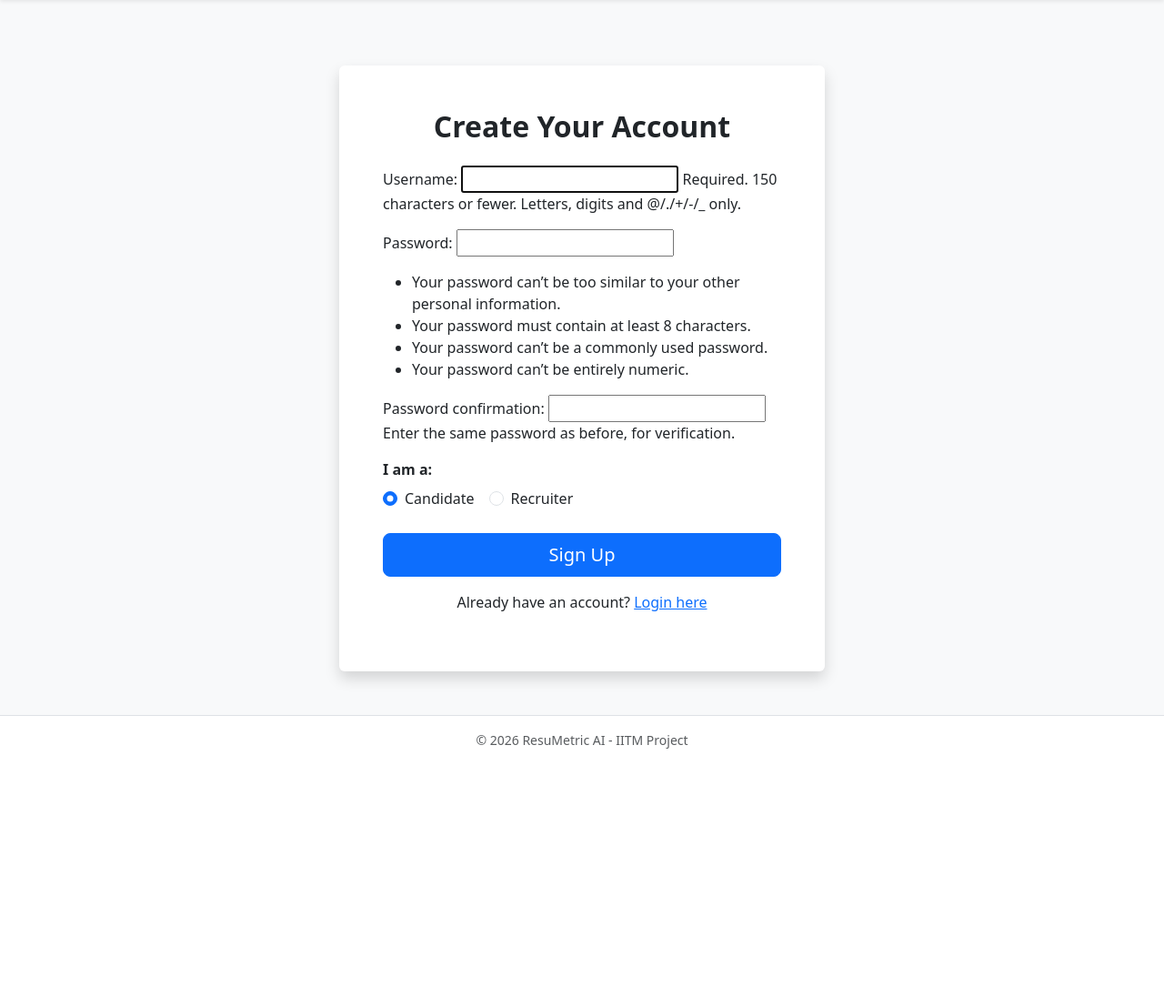
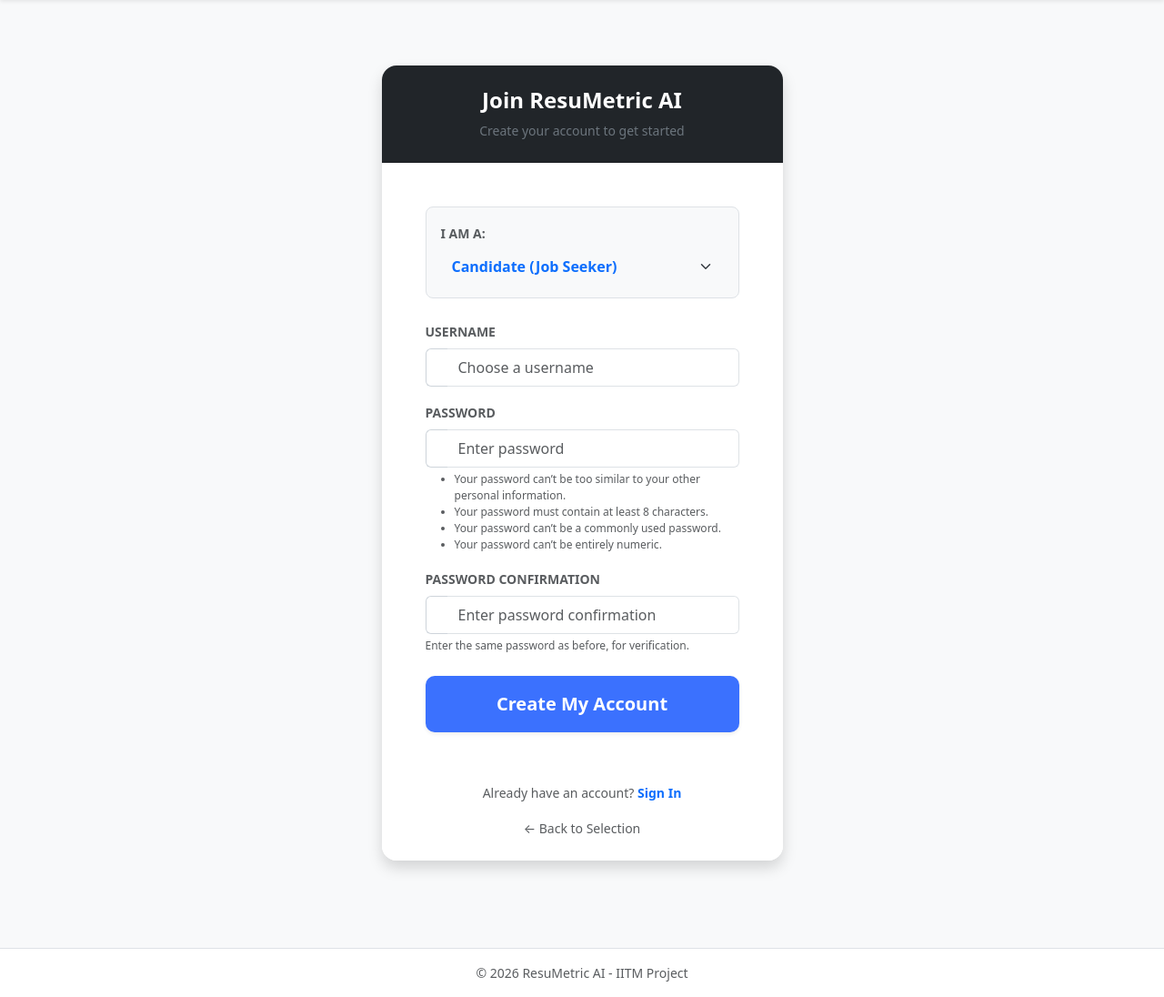
Before and after one commit to jasnam-kaur/ResuMetric_AI, a Django app: page /register/ in a window 1280 px wide. Shown: the part 56-1152 px from the top of the page at 91% size. Before the commit the page ends 879 px from the top, so only its background shows below. Run offline with Django 5.2, Linux system fonts and the light colour scheme.

Commit message:
dynamic login/signup fix

```diff
--- a/core/urls.py
+++ b/core/urls.py
@@ -1,26 +1,17 @@
-"""
-URL configuration for core project.
-
-The `urlpatterns` list routes URLs to views. For more information please see:
-    https://docs.djangoproject.com/en/5.2/topics/http/urls/
-Examples:
-Function views
-    1. Add an import:  from my_app import views
-    2. Add a URL to urlpatterns:  path('', views.home, name='home')
-Class-based views
-    1. Add an import:  from other_app.views import Home
-    2. Add a URL to urlpatterns:  path('', Home.as_view(), name='home')
-Including another URLconf
-    1. Import the include() function: from django.urls import include, path
-    2. Add a URL to urlpatterns:  path('blog/', include('blog.urls'))
-"""
 from django.contrib import admin
 from django.urls import path, include
 from django.contrib.auth import views as auth_views
+from screening.views import CustomLoginView # Import your custom view
 
 urlpatterns = [
     path('admin/', admin.site.urls),
-    path('', include('screening.urls')), # This connects our app
-    path('login/', auth_views.LoginView.as_view(template_name='registration/login.html'), name='login'),
+
+    # This connects your app-level URLs (screening/urls.py)
+    path('', include('screening.urls')),
+
+    # Points to your custom login logic and the renamed login.html
+    path('login/', CustomLoginView.as_view(), name='login'),
+
+    # Required for the logout functionality in your base.html
     path('logout/', auth_views.LogoutView.as_view(), name='logout'),
-    ]
+]
--- a/screening/urls.py
+++ b/screening/urls.py
@@ -2,16 +2,25 @@ from django.urls import path
 from . import views
 
 urlpatterns = [
+    # General Navigation
     path('', views.landing_page, name='landing'),
     path('register/', views.register, name='register'),
+    path('signup/', views.register, name='signup_unified'),
+
+    # Add this line to fix the NoReverseMatch for 'recruiter'
+    path('recruiter-login/', views.CustomLoginView.as_view(), name='recruiter'),
+
+    # Candidate Workspace
     path('ats-checker/', views.home_ats_checker, name='home_ats_checker'),
+    path('candidate-portal/', views.home_ats_checker, name='candidate'),
 
+    # Recruiter Dashboard
     path('dashboard/', views.dashboard, name='dashboard'),
     path('create-room/', views.create_room, name='create_room'),
     path('delete-room/<int:room_id>/', views.delete_room, name='delete_room'),
 
+    # Room & Analytics
     path('room/<slug:slug>/', views.room_detail, name='room_detail'),
-
     path('compare/<int:submission_id>/', views.compare_skills, name='compare_skills'),
     path('export-excel/', views.export_to_excel, name='export_to_excel'),
 ]
--- a/screening/views.py
+++ b/screening/views.py
@@ -19,7 +19,6 @@ from .utils import extract_text_from_pdf, calculate_match_score, extract_skills
 
 def landing_page(request):
     if request.user.is_authenticated:
-        # Use try/except to prevent the "RelatedObjectDoesNotExist" crash
         try:
             if request.user.profile.role == 'RECRUITER':
                 return redirect('dashboard')
@@ -29,24 +28,39 @@ def landing_page(request):
             return render(request, 'screening/index.html', {'error': 'Profile missing. Please re-register.'})
     return render(request, 'screening/index.html')
 
+from .models import Profile # Ensure this is imported
+# screening/views.py
+
+# screening/views.py
 def register(request):
     if request.method == 'POST':
         form = UserCreationForm(request.POST)
-        role = request.POST.get('role')
+        role = request.POST.get('role', 'CANDIDATE')
+
         if form.is_valid():
             user = form.save()
-            user.profile.role = role
-            user.profile.save()
+            # Safety: Get or create the profile to prevent RelatedObjectDoesNotExist
+            profile, created = Profile.objects.get_or_create(user=user)
+            profile.role = role
+            profile.save()
+
             login(request, user)
             return redirect('dashboard' if role == 'RECRUITER' else 'home_ats_checker')
-    else:
-        form = UserCreationForm()
-    return render(request, 'registration/register.html', {'form': form})
+
+        # If form is invalid, stay on the signup page (Fixes ValueError)
+        return render(request, 'registration/signup_unified.html', {'form': form})
+
+    # GET request: Show the unified signup form
+    form = UserCreationForm()
+    return render(request, 'registration/signup_unified.html', {'form': form})
 
 class CustomLoginView(LoginView):
+    # Updated to the single file you kept
     template_name = 'registration/login.html'
+
     def get_success_url(self):
         user = self.request.user
+        # Safely checks for profile to prevent the 'User has no profile' crash
         if hasattr(user, 'profile'):
             if user.profile.role == 'CANDIDATE':
                 return reverse_lazy('home_ats_checker')
--- a/templates/registration/register.html
+++ /dev/null
@@ -1,42 +0,0 @@
-{% extends 'base.html' %}
-{% block content %}
-<div class="container mt-5">
-    <div class="row justify-content-center">
-        <div class="col-md-6">
-            <div class="card shadow border-0">
-                <div class="card-body p-5">
-                    <h2 class="text-center fw-bold mb-4">Create Your Account</h2>
-                    <form method="post">
-                        {% csrf_token %}
-                        {{ form.as_p }}
-
-                        <div class="mb-4">
-                            <label class="form-label fw-bold">I am a:</label>
-                            <div class="d-flex gap-3">
-                                <div class="form-check">
-                                    <input class="form-check-input" type="radio" name="role" id="roleCandidate"
-                                        value="CANDIDATE" checked>
-                                    <label class="form-check-label" for="roleCandidate">Candidate</label>
-                                </div>
-                                <div class="form-check">
-                                    <input class="form-check-input" type="radio" name="role" id="roleRecruiter"
-                                        value="RECRUITER">
-                                    <label class="form-check-label" for="roleRecruiter">Recruiter</label>
-                                </div>
-                            </div>
-                        </div>
-
-                        <div class="d-grid">
-                            <button type="submit" class="btn btn-primary btn-lg">Sign Up</button>
-                        </div>
-                    </form>
-                    <p class="text-center mt-3">
-                        Already have an account?
-                        <a href="{% url 'login' %}">Login here</a>
-                    </p>
-                </div>
-            </div>
-        </div>
-    </div>
-</div>
-{% endblock %}
--- /dev/null
+++ b/templates/registration/signup_unified.html
@@ -0,0 +1,94 @@
+{% extends 'base.html' %}
+{% block content %}
+<div class="container mt-5 mb-5">
+    <div class="row justify-content-center">
+        <div class="col-md-6 col-lg-5">
+            <div class="card shadow border-0 rounded-4 overflow-hidden">
+                <div class="card-header bg-dark text-white text-center py-4">
+                    <h2 class="h4 fw-bold mb-0">Join ResuMetric AI</h2>
+                    <p class="small mb-0 mt-2 text-secondary">Create your account to get started</p>
+                </div>
+
+                <div class="card-body p-4 p-md-5">
+                    {% if form.errors %}
+                    <div class="alert alert-danger py-2 small border-0 shadow-sm mb-4">
+                        <i class="bi bi-exclamation-circle-fill me-2"></i> Please correct the errors below.
+                    </div>
+                    {% endif %}
+
+                    <form method="post">
+                        {% csrf_token %}
+
+                        <div class="mb-4 bg-light p-3 rounded-3 border">
+                            <label for="role_selection" class="form-label fw-bold small text-muted text-uppercase">I am a:</label>
+                            <select name="role" id="role_selection" class="form-select border-0 bg-transparent fw-bold text-primary shadow-none">
+                                <option value="CANDIDATE" {% if request.GET.role != 'RECRUITER' %}selected{% endif %}>
+                                    Candidate (Job Seeker)
+                                </option>
+                                <option value="RECRUITER" {% if request.GET.role == 'RECRUITER' %}selected{% endif %}>
+                                    Recruiter (Hiring Manager)
+                                </option>
+                            </select>
+                        </div>
+
+                        <div class="mb-3">
+                            <label for="id_username" class="form-label fw-bold small text-muted text-uppercase">Username</label>
+                            <div class="input-group">
+                                <span class="input-group-text bg-white border-end-0"><i class="bi bi-person text-primary"></i></span>
+                                <input type="text" name="username" class="form-control border-start-0 py-2" id="id_username" placeholder="Choose a username" required>
+                            </div>
+                            {% if form.username.errors %}
+                                <div class="text-danger x-small mt-1">{{ form.username.errors.0 }}</div>
+                            {% endif %}
+                        </div>
+
+                        {% for field in form %}
+                            {% if field.name != 'username' %}
+                            <div class="mb-3">
+                                <label for="{{ field.id_for_label }}" class="form-label fw-bold small text-muted text-uppercase">{{ field.label }}</label>
+                                <div class="input-group">
+                                    <span class="input-group-text bg-white border-end-0"><i class="bi bi-shield-lock text-primary"></i></span>
+                                    <input type="{{ field.field.widget.input_type }}"
+                                           name="{{ field.html_name }}"
+                                           class="form-control border-start-0 py-2"
+                                           id="{{ field.id_for_label }}"
+                                           placeholder="Enter {{ field.label|lower }}"
+                                           required>
+                                </div>
+                                {% if field.help_text %}
+                                    <div class="form-text x-small text-muted">{{ field.help_text|safe }}</div>
+                                {% endif %}
+                            </div>
+                            {% endif %}
+                        {% endfor %}
+
+                        <div class="d-grid mt-4">
+                            <button type="submit" class="btn btn-primary btn-lg fw-bold py-3 shadow-sm"
+                                    style="background-color: #3b71fe; border: none; border-radius: 10px;">
+                                Create My Account
+                            </button>
+                        </div>
+                    </form>
+                </div>
+
+                <div class="card-footer bg-white border-top-0 text-center pb-4">
+                    <p class="small text-muted mb-0">
+                        Already have an account?
+                        <a href="{% url 'login' %}" class="fw-bold text-decoration-none">Sign In</a>
+                    </p>
+                    <div class="mt-3">
+                        <a href="{% url 'landing' %}" class="text-decoration-none small text-muted">&larr; Back to Selection</a>
+                    </div>
+                </div>
+            </div>
+        </div>
+    </div>
+</div>
+
+<style>
+    .form-control:focus, .form-select:focus { box-shadow: none; border-color: #3b71fe; }
+    .input-group:focus-within .input-group-text { border-color: #3b71fe; color: #3b71fe !important; }
+    .x-small { font-size: 0.75rem; }
+    .input-group-text { border: 1px solid #ced4da; }
+</style>
+{% endblock %}
```
Also changed, not shown: screening/templates/screening/index.html (+9 -6 lines), templates/registration/login.html (+15 -4 lines), db.sqlite3.
